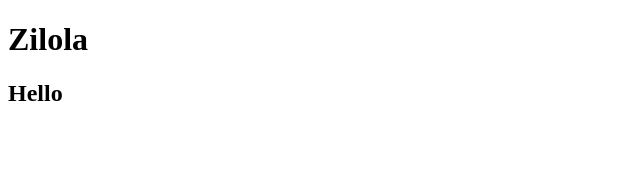
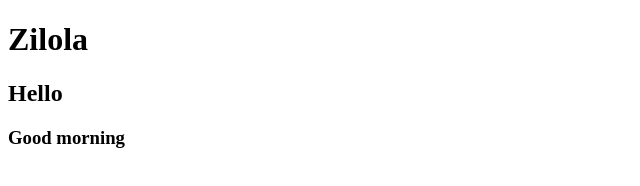
Before and after one commit to Zilola-Nazarova/branch-test, a plain HTML site: page index.html in a window 1280 px wide. Shown: the whole page, without its empty margins (0-640 px from the left). Drawn offline with Linux system fonts and the light colour scheme.

Commit message:
Add h3 good morning

```diff
--- a/index.html
+++ b/index.html
@@ -9,5 +9,6 @@
 <body>
   <h1>Zilola</h1>
   <h2>Hello</h2>
+  <h3>Good morning</h3>
 </body>
 </html>
```
